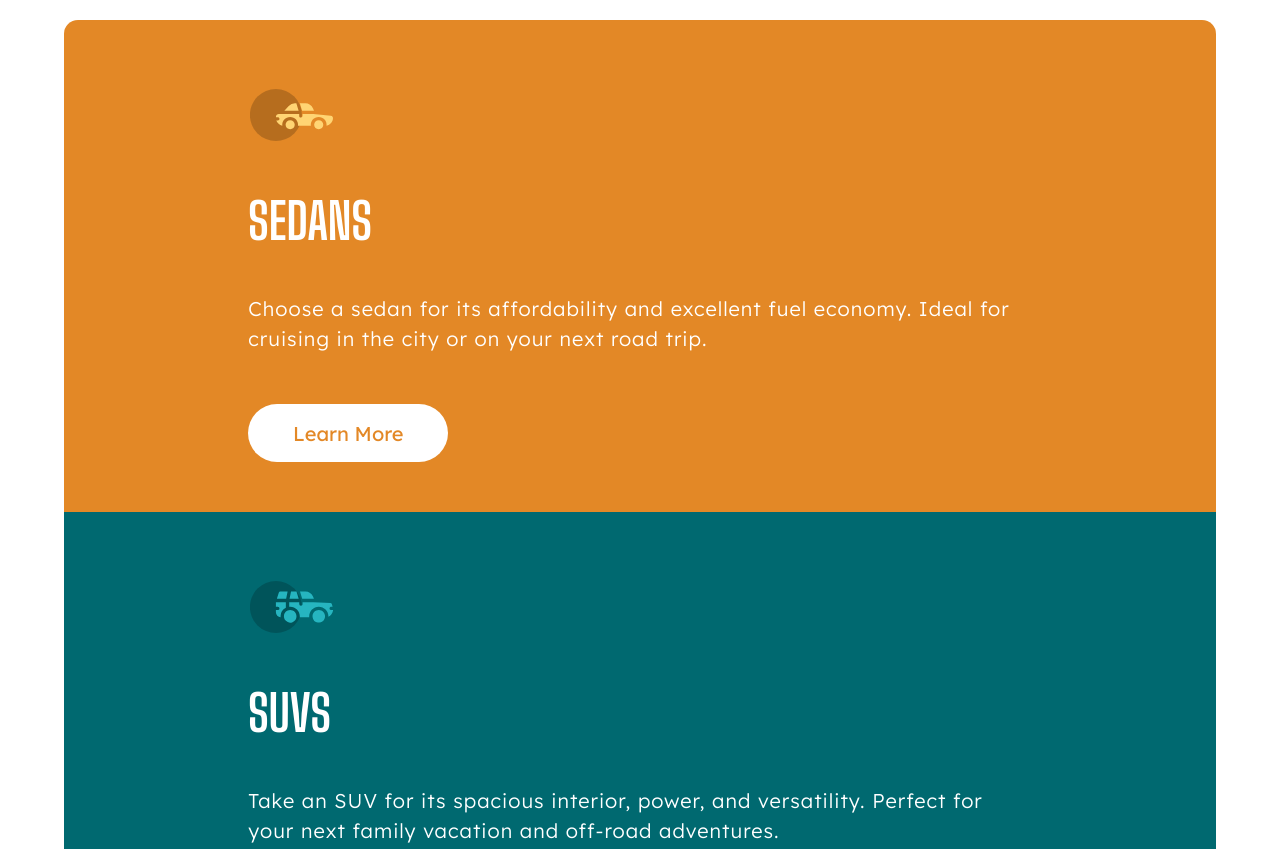
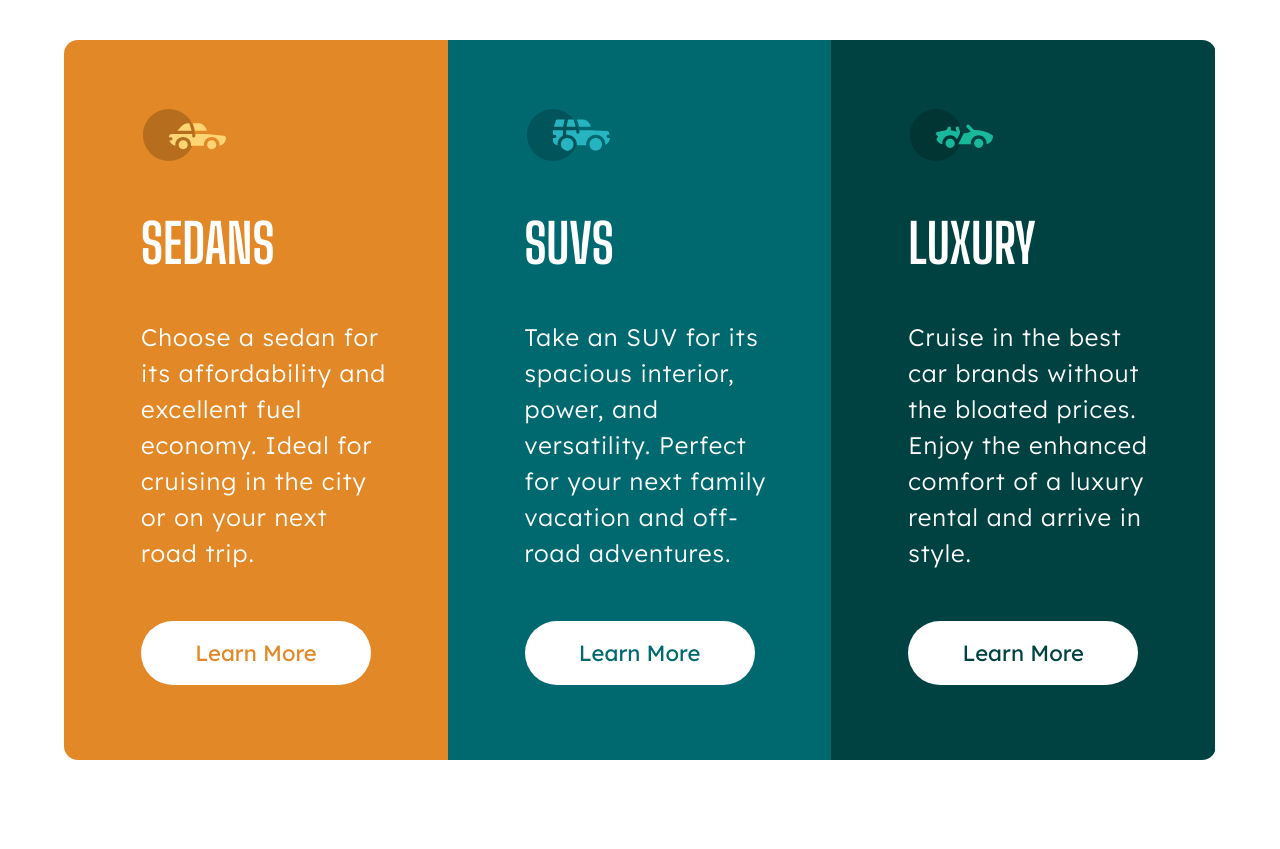
Before and after one commit to ClaudioAmareno/3-columns-review, a plain HTML site: page index.html in a window 1280 px wide. Shown: the top 849 px of the page. After the commit the page ends 800 px from the top, so only its background shows below. Drawn offline with Linux system fonts and the light colour scheme.

Commit message:
repair media queries

```diff
--- a/sass/main.scss
+++ b/sass/main.scss
@@ -172,7 +172,7 @@ body {
 		}
 	}
 }
-@media (min-width: 576px) and (max-width: 1429px) {
+@media (min-width: 576px) and (max-width: 1279px) {
 	.card {
 		flex-direction: column;
 		width: 90vw;
@@ -220,3 +220,47 @@ body {
 		}
 	}
 }
+
+@media (min-width: 1280px) and (max-width: 1439px) {
+	.card {
+		width: 90vw;
+		margin: 20rem 0 20rem 0;
+
+		&__first,
+		&__second,
+		&__third {
+			padding-right: 60rem;
+
+			&-icon {
+				padding-top: 75rem;
+
+				img {
+					padding-left: 10rem;
+					scale: 1.3;
+				}
+			}
+
+			&-text {
+				&-headline {
+					font-size: 54px;
+				}
+
+				&-info {
+					padding-top: 43rem;
+					font-size: 24px;
+					line-height: 36rem;
+				}
+			}
+
+			&-btn {
+				padding-top: 50rem;
+
+				&-text {
+					width: 230rem;
+					height: 64rem;
+					font-size: 22px;
+				}
+			}
+		}
+	}
+}
```
Also changed, not shown: css/main.css, 1 other file.
